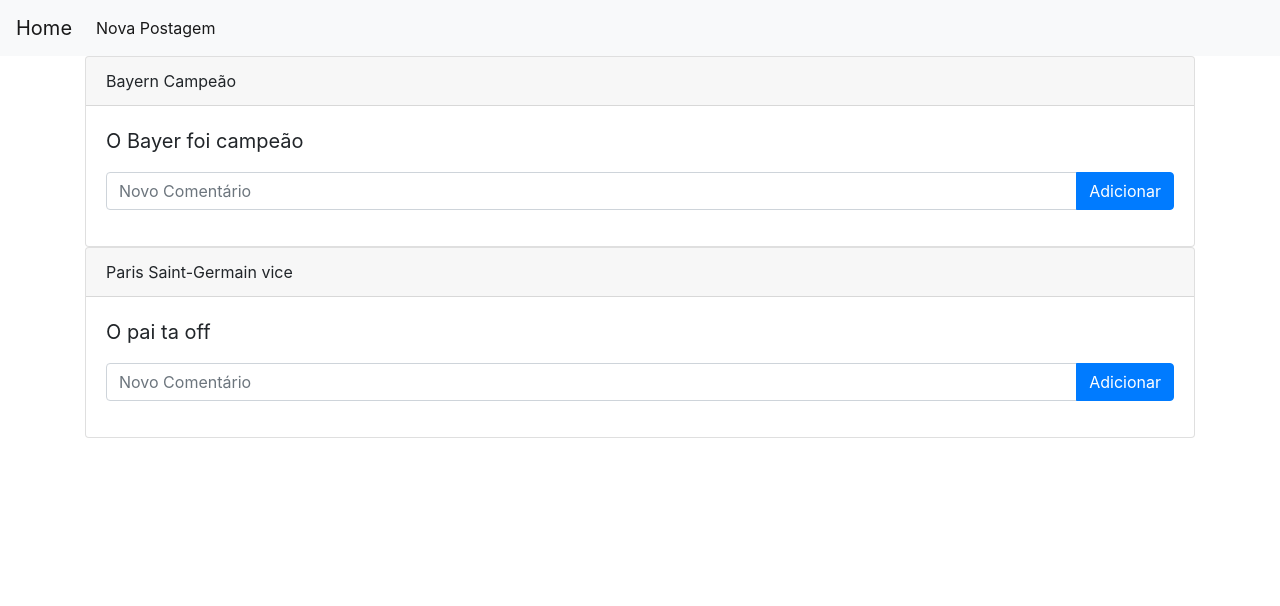
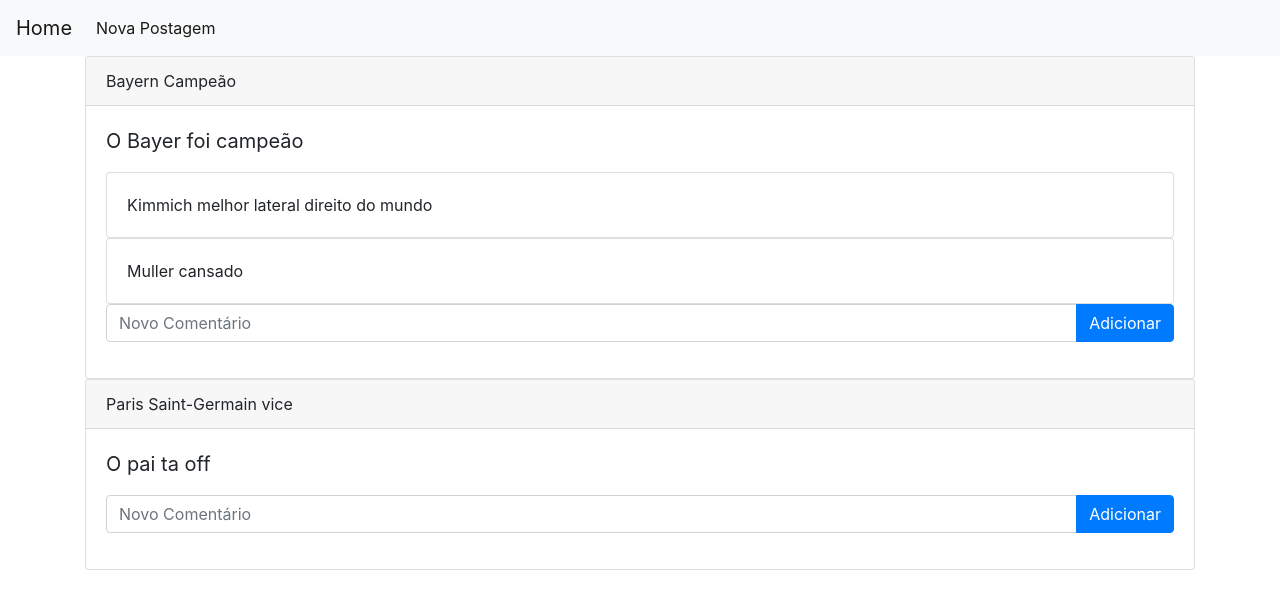
Before and after one commit to Vaunoob/postagemComentarioApp, a React (Create React App) app: page / in a window 1280 px wide. Shown: the top 606 px of the page. Built offline with nearby package versions, Linux system fonts and the light colour scheme.

Commit message:
Adicionado para exibir os comentarios das postagens

```diff
--- a/public/index.html
+++ b/public/index.html
@@ -2,15 +2,15 @@
 <html lang="en">
   <head>
     <meta charset="utf-8" />
-    <link rel="icon" href="%PUBLIC_URL%/favicon.ico" />
+    <!--link rel="icon" href="%PUBLIC_URL%/favicon.ico" /-->
     <meta name="viewport" content="width=device-width, initial-scale=1" />
     <meta name="theme-color" content="#000000" />
     <meta
       name="description"
       content="Web site created using create-react-app"
     />
-    <link rel="apple-touch-icon" href="%PUBLIC_URL%/logo192.png" />
-    <link rel="manifest" href="%PUBLIC_URL%/manifest.json" />
+    <!--link rel="apple-touch-icon" href="%PUBLIC_URL%/logo192.png" /-->
+    <!--link rel="manifest" href="%PUBLIC_URL%/manifest.json" /-->
     <title>Postagem Comentario App</title>
     <link
       rel="stylesheet"
--- a/src/api/PostagemApi.js
+++ b/src/api/PostagemApi.js
@@ -26,6 +26,8 @@
   }
 
   static add(postagem) {
+    let id = Math.round(+new Date() * Math.random());
+    postagem.id = id;
     this.postagens.push(postagem);
   }
 }
--- a/src/components/Comentarios.js
+++ b/src/components/Comentarios.js
@@ -1,10 +1,10 @@
 import React from "react";
 
-function Comentarios() {
+function Comentarios({ texto }) {
   return (
     <>
       <div className="card">
-        <div className="card-body">This is some text within a card body.</div>
+        <div className="card-body">{texto}</div>
       </div>
     </>
   );
--- a/src/components/Postagens.js
+++ b/src/components/Postagens.js
@@ -21,8 +21,10 @@
               <blockquote className="blockquote mb-0">
                 <p>{p.texto}</p>
               </blockquote>
-
-              {postagemLista.Comentarios && <Comentarios />}
+              {p.comentarios &&
+                p.comentarios.map((q, index) => (
+                  <Comentarios key={index} texto={q} />
+                ))}
               <NovoComentario />
             </div>
           </div>
```
